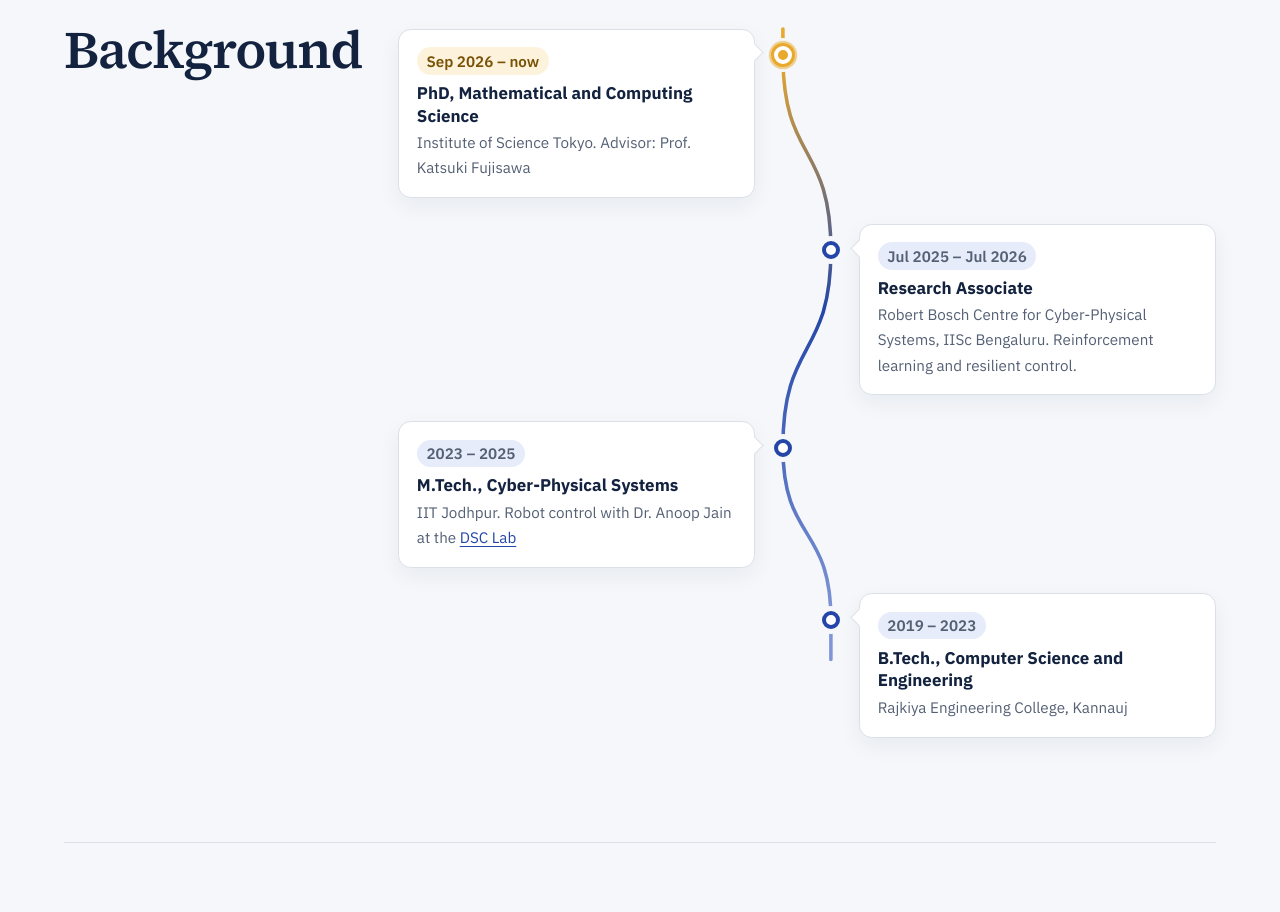
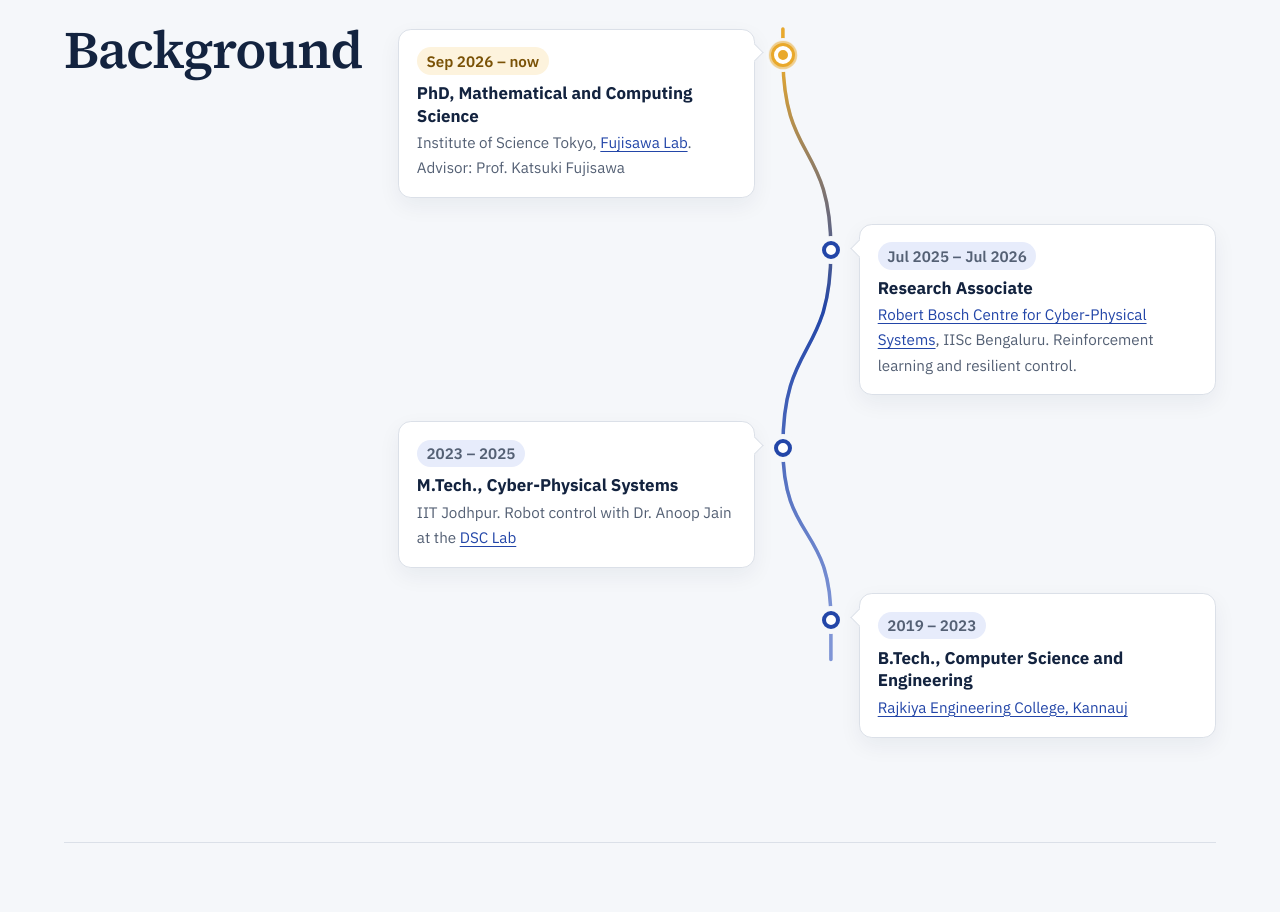
Before and after one commit to anand-09/anand2302, a plain HTML site: page index.html in a window 1280 px wide. Shown: the part 7560-8472 px from the top of the page. Drawn offline with Linux system fonts and the light colour scheme.

Commit message:
Autoplay TurtleBot mapping video, add lab and college links

```diff
--- a/index.html
+++ b/index.html
@@ -609,7 +609,7 @@
 
       <div class="platform-grid">
         <article class="card platform">
-          <video class="platform-photo auto-video" muted loop playsinline preload="metadata" poster="media/turtlebot4-mapping.jpg" width="960" height="540" aria-label="TurtleBot 4 robot next to an animated map that it builds of a room with its lidar"><source src="media/turtlebot4-mapping.mp4" type="video/mp4"></video>
+          <video class="platform-photo auto-video" autoplay muted loop playsinline controls preload="auto" poster="media/turtlebot4-mapping.jpg" width="960" height="540" aria-label="TurtleBot 4 robot next to an animated map that it builds of a room with its lidar"><source src="media/turtlebot4-mapping.mp4" type="video/mp4"></video>
           <div class="platform-copy">
             <p class="place">Ground robot</p>
             <h3>TurtleBot 4</h3>
@@ -778,7 +778,7 @@
             <div class="ms-card">
               <p class="when"><time datetime="2026-09">Sep 2026</time> – now</p>
               <h3>PhD, Mathematical and Computing Science</h3>
-              <p>Institute of Science Tokyo. Advisor: Prof. Katsuki Fujisawa</p>
+              <p>Institute of Science Tokyo, <a href="https://sites.google.com/view/fujisawa-lab-en/home">Fujisawa Lab</a>. Advisor: Prof. Katsuki Fujisawa</p>
             </div>
           </li>
           <li class="ms">
@@ -786,7 +786,7 @@
             <div class="ms-card">
               <p class="when"><time datetime="2025-07">Jul 2025</time> – <time datetime="2026-07">Jul 2026</time></p>
               <h3>Research Associate</h3>
-              <p>Robert Bosch Centre for Cyber-Physical Systems, IISc Bengaluru. Reinforcement learning and resilient control.</p>
+              <p><a href="https://cps.iisc.ac.in/">Robert Bosch Centre for Cyber-Physical Systems</a>, IISc Bengaluru. Reinforcement learning and resilient control.</p>
             </div>
           </li>
           <li class="ms">
@@ -802,7 +802,7 @@
             <div class="ms-card">
               <p class="when"><time datetime="2019">2019</time> – <time datetime="2023">2023</time></p>
               <h3>B.Tech., Computer Science and Engineering</h3>
-              <p>Rajkiya Engineering College, Kannauj</p>
+              <p><a href="https://reck.ac.in/">Rajkiya Engineering College, Kannauj</a></p>
             </div>
           </li>
         </ol>
@@ -1736,7 +1736,7 @@
       if (calm) { v.controls = true; continue; }
       if (!('IntersectionObserver' in window)) { v.play().catch(() => {}); continue; }
       new IntersectionObserver(([e]) => {
-        if (e.isIntersecting) { if (!v.dataset.userPaused) v.play().catch(() => {}); } else v.pause();
+        if (e.isIntersecting) { if (!v.dataset.userPaused) v.play().catch(() => { v.controls = true; }); } else v.pause();
       }, { threshold: 0.35 }).observe(v);
       v.addEventListener('pause', () => { if (document.visibilityState === 'visible' && v.getBoundingClientRect().top < innerHeight && v.getBoundingClientRect().bottom > 0) v.dataset.userPaused = '1'; });
       v.addEventListener('play', () => { delete v.dataset.userPaused; });
```
Also changed, not shown: 1 other file.
